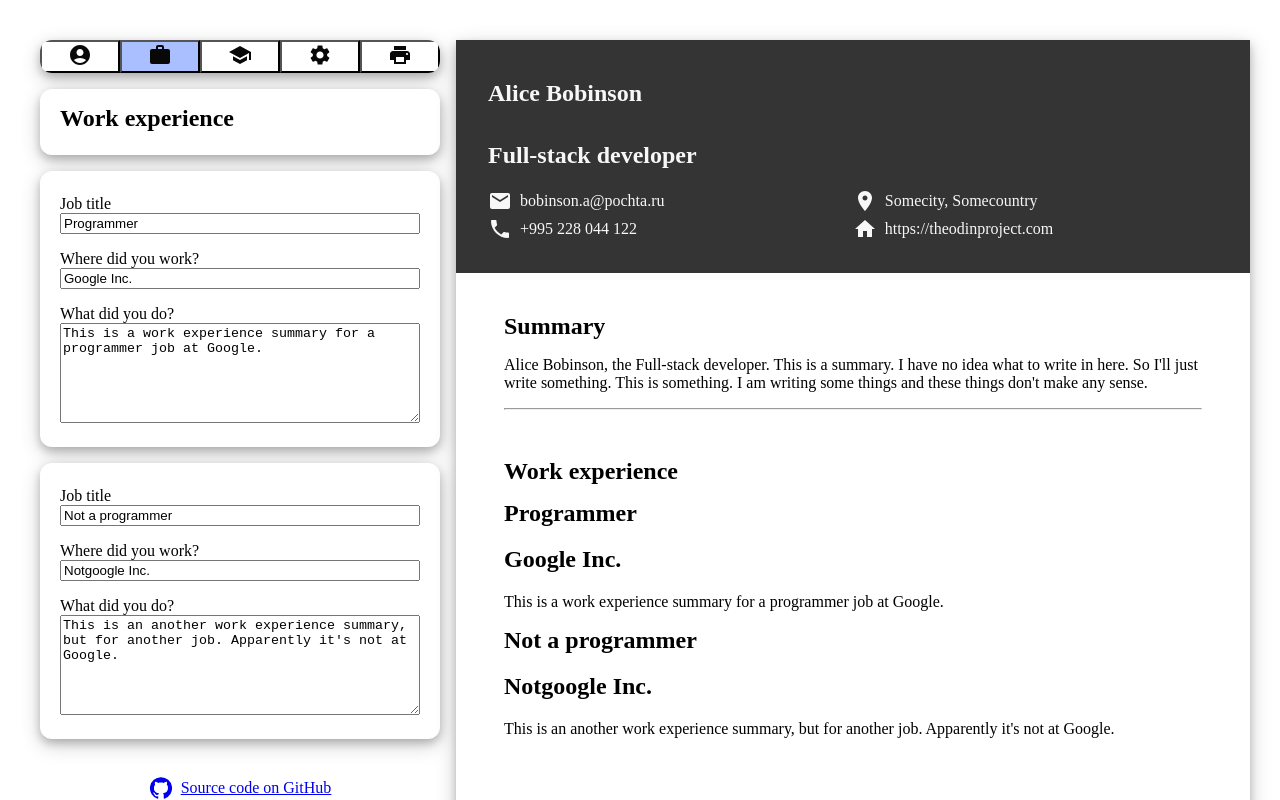
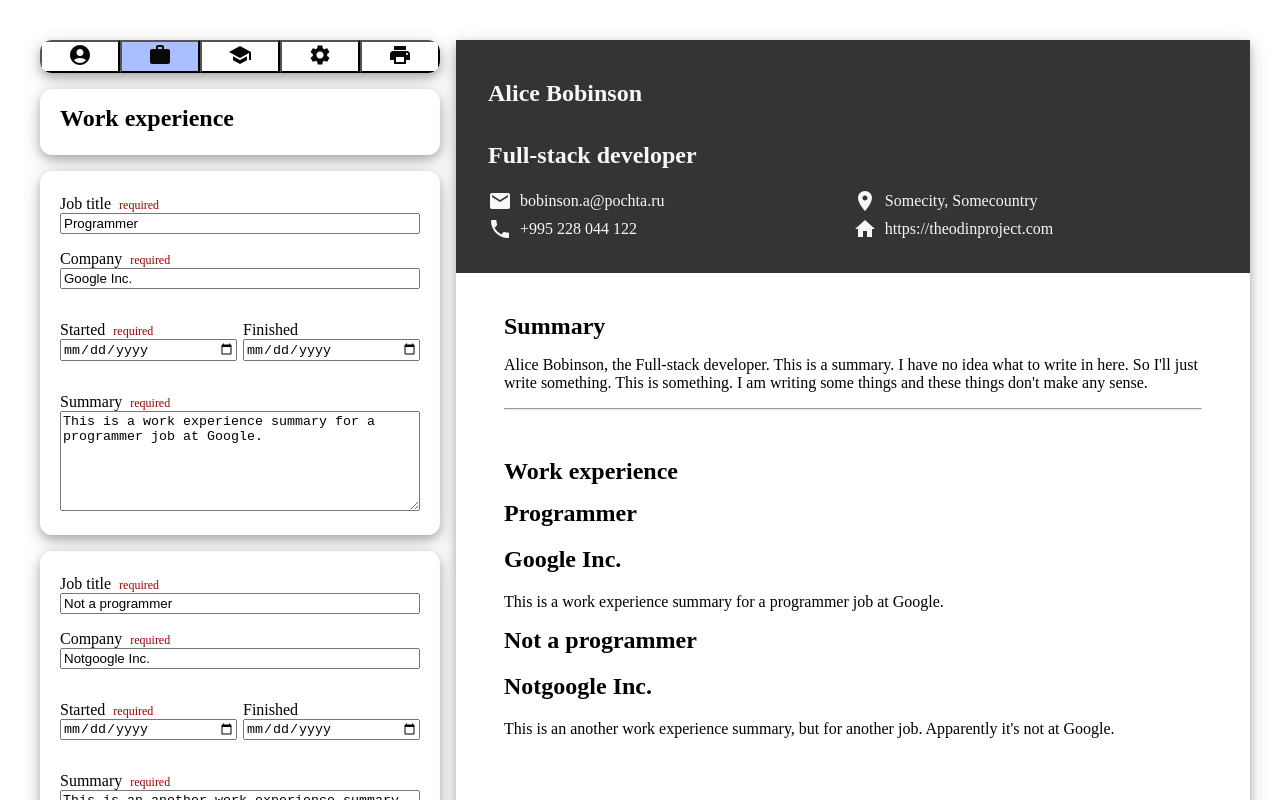
Before and after one commit to utkabulka/cv-application, a React app: page / in a window 1280 px wide. Both pictures are taken after a click on the button 160 px from the left and 56 px from the top of the page. Shown: the top 800 px of the page. Built offline with nearby package versions, Linux system fonts and the light colour scheme; the HTML template or start-up script is replaced by a standard one.

Commit message:
dateselector component

```diff
--- /dev/null
+++ b/src/components/editor/DateSelector.jsx
@@ -0,0 +1,20 @@
+import PropTypes from 'prop-types'
+
+function DateSelector({ label = '', isRequired = false }) {
+  return (
+    <div className='input-block'>
+      <div>
+        {label}
+        {isRequired ? <span className='required'>required</span> : ''}
+      </div>
+      <input type='date' />
+    </div>
+  )
+}
+
+DateSelector.propTypes = {
+  label: PropTypes.string,
+  isRequired: PropTypes.bool,
+}
+
+export default DateSelector
--- a/src/components/editor/InputField.jsx
+++ b/src/components/editor/InputField.jsx
@@ -10,7 +10,7 @@ function InputField({
   onChange = () => {},
 }) {
   return (
-    <div className='input-field'>
+    <div className='input-block'>
       <div>
         {label}
         {isRequired ? <span className='required'>required</span> : ''}
--- a/src/components/editor/TextArea.jsx
+++ b/src/components/editor/TextArea.jsx
@@ -18,7 +18,7 @@ function TextArea({
   }
 
   return (
-    <div className='input-field'>
+    <div className='input-block'>
       <div>
         {label}
         {isRequired ? <span className='required'>required</span> : ''}
--- a/src/components/editor/work_experience/ExperienceBlockEditor.jsx
+++ b/src/components/editor/work_experience/ExperienceBlockEditor.jsx
@@ -1,5 +1,6 @@
 import PropTypes from 'prop-types'
 import * as Keys from '../../../constants/Keys'
+import DateSelector from '../DateSelector'
 import InputField from '../InputField'
 import TextArea from '../TextArea'
 
@@ -8,25 +9,32 @@ function ExperienceBlockEditor({ experience, onChange = () => {} }) {
     <div className='editor-section'>
       <InputField
         label='Job title'
+        isRequired={true}
         value={experience[Keys.JOB_TITLE]}
         name={Keys.JOB_TITLE}
-        fontSize={24}
-        fontWeight={600}
         onChange={(e) => {
           onChange(experience[Keys.ID], Keys.JOB_TITLE, e.target.value)
         }}
       />
       <InputField
-        label='Where did you work?'
+        label='Company'
+        placeholder='Where did you work?'
+        isRequired={true}
         value={experience[Keys.WORK_PLACE]}
         name={Keys.WORK_PLACE}
-        fontSize={20}
         onChange={(e) => {
           onChange(experience[Keys.ID], Keys.WORK_PLACE, e.target.value)
         }}
       />
+      {/* TODO: fix styling */}
+      <div className='date-range'>
+        <DateSelector label='Started' isRequired={true} />
+        <DateSelector label='Finished' />
+      </div>
       <TextArea
-        label='What did you do?'
+        label='Summary'
+        placeholder='What did you do?'
+        isRequired={true}
         value={experience[Keys.WORK_SUMMARY]}
         name={Keys.WORK_SUMMARY}
         height={100}
--- a/src/styles/App.css
+++ b/src/styles/App.css
@@ -34,3 +34,9 @@
   padding: 8px 20px 8px 20px;
   margin-bottom: 16px;
 }
+
+.date-range {
+  display: flex;
+  flex-direction: row;
+  gap: 6px;
+}
--- a/src/styles/editor/Input.css
+++ b/src/styles/editor/Input.css
@@ -11,7 +11,7 @@ textarea {
   color: #9600008e;
 }
 
-.input-field {
+.input-block {
   display: flex;
   flex-direction: column;
   align-items: left;
@@ -20,16 +20,6 @@ textarea {
   margin: 16px 0 16px 0;
 }
 
-.input-field-wrapper {
-  display: flex;
-  flex-direction: column;
-  flex: 1;
-  gap: 4px;
-  align-items: left;
-  text-align: left;
-  font-weight: 600;
-}
-
 .required {
   margin-left: 8px;
   font-size: 12px;
```
